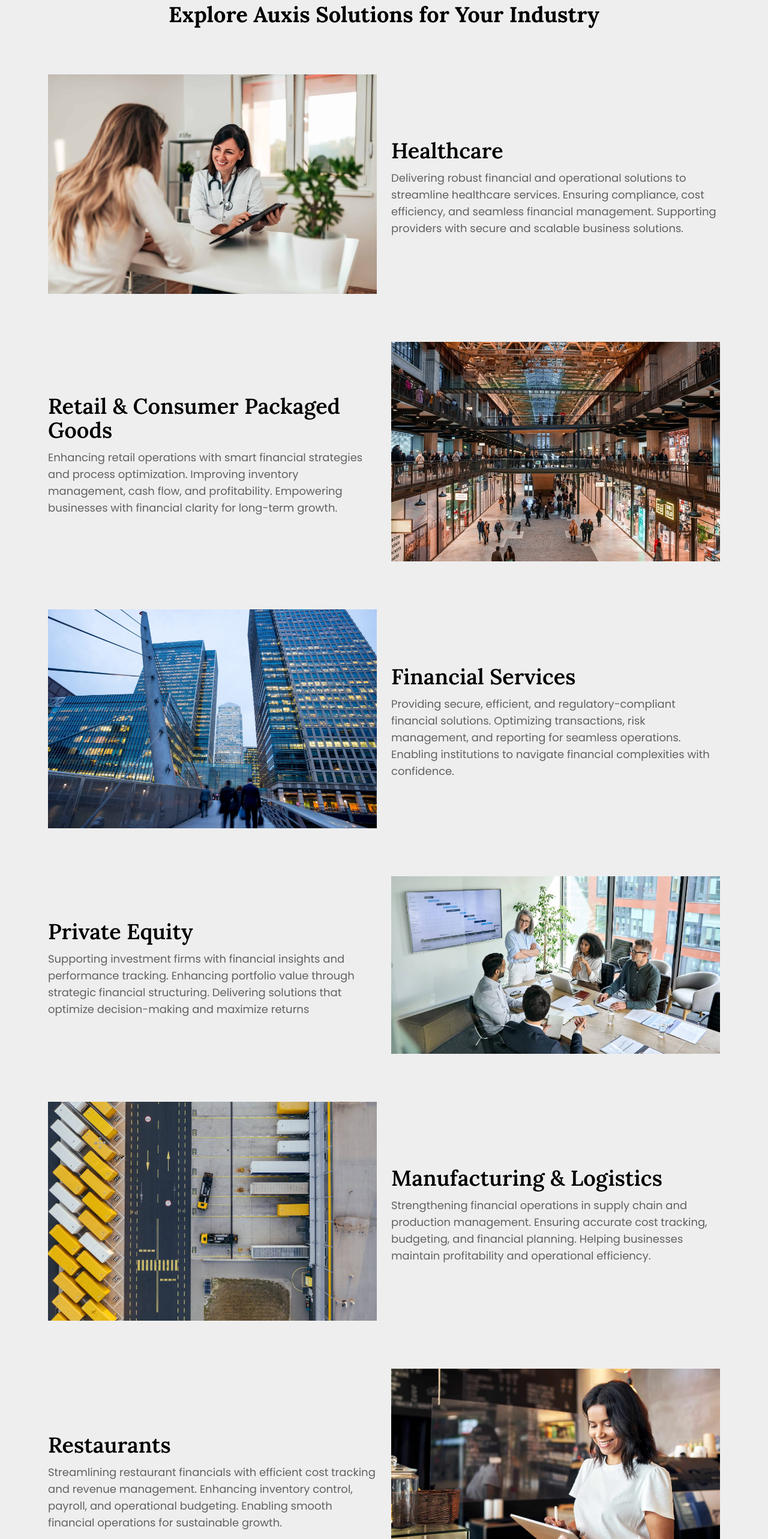
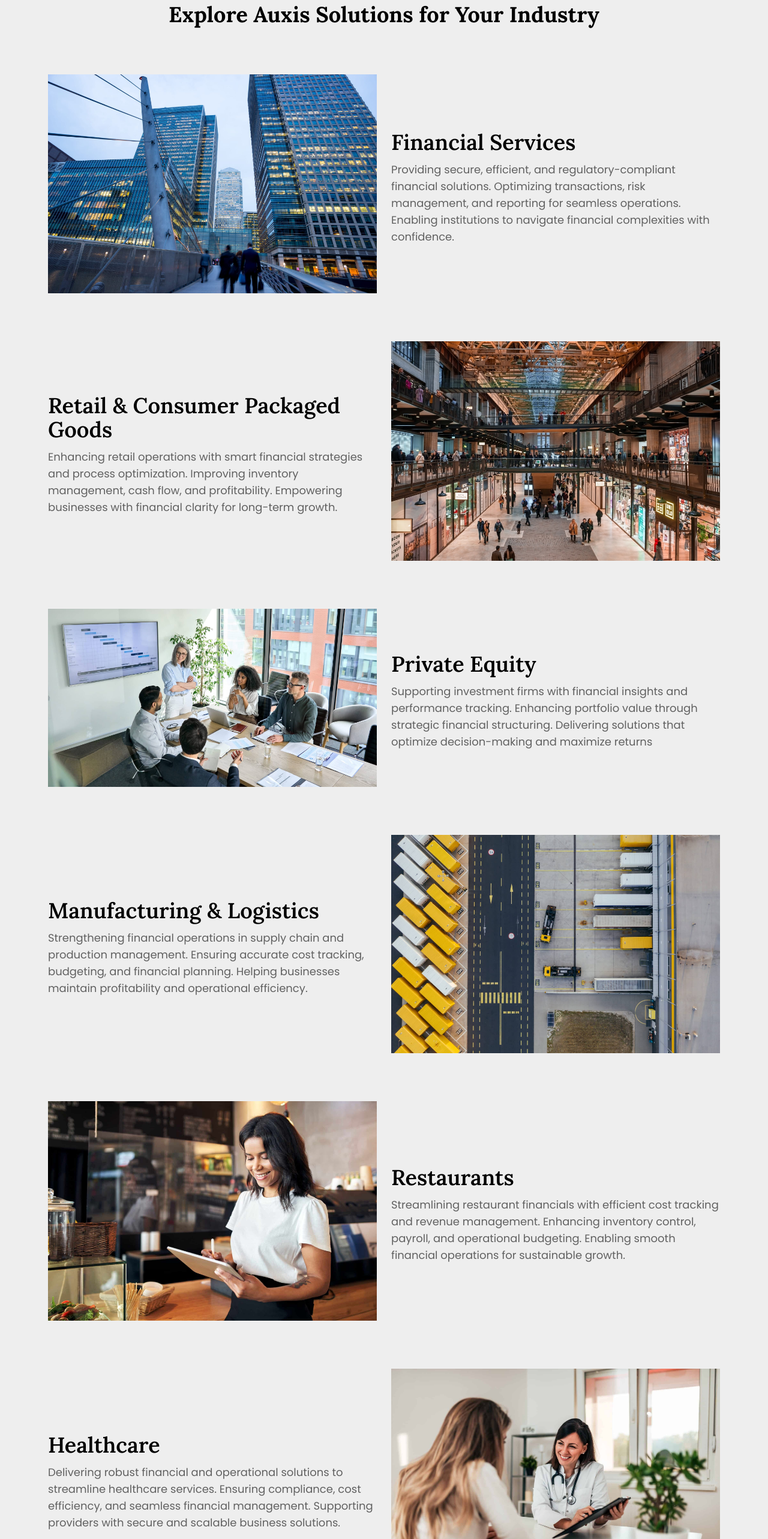
Before and after one commit to solemannoushad/Bizfinx79, a Next.js app: page /industries in a window 1280 px wide. Shown: the part 1280-3846 px from the top of the page at 60% size. Built offline with nearby package versions, Linux system fonts and the light colour scheme; some icons are missing.

Commit message:
industries order updated, list-disc added in 2nd dropsown

```diff
--- a/src/app/contact/page.tsx
+++ b/src/app/contact/page.tsx
@@ -5,10 +5,6 @@
 import React, { useEffect, useState } from 'react'
 
 function page() {
-
-    useEffect(() => {
-          document.title = "Contact Us - Devstella";
-        }, []);
 
 
     const icons = [
@@ -20,10 +16,6 @@
             name: 'phone',
             text: '00966-538320746'
         },
-        // {
-        //     name: 'map-pin',
-        //     text: '123 Innovation Drive, Tech City'
-        // },
     ]
 
   return (
--- a/src/components/Navbar.tsx
+++ b/src/components/Navbar.tsx
@@ -131,9 +131,10 @@
                         onMouseOver={() => setActiveDropdownItem(title)}
                         onMouseOut={hideSecondDropdown}
                       >
-                        <div className="grid grid-cols-2 gap-x-4 gap-y-2">
+                        <div className="grid grid-cols-2 gap-x-4 gap-y-2 px-4">
                           {secondDropdown.map((item) => (
-                            <Link
+                            <li className="list-disc" key={item.title}>
+                              <Link
                               key={item.title}
                               href={item.path}
                               className="text-base hover:text-secondary duration-300"
@@ -141,6 +142,7 @@
                             >
                               {item.title}
                             </Link>
+                            </li>
                           ))}
                         </div>
                       </div>
--- a/src/content/industries.ts
+++ b/src/content/industries.ts
@@ -1,18 +1,13 @@
 export const industriesContent = [
     {
-        img: "healthcare.jpg",
-        title: "Healthcare",
-        description: "Delivering robust financial and operational solutions to streamline healthcare services. Ensuring compliance, cost efficiency, and seamless financial management. Supporting providers with secure and scalable business solutions."
+        img: "financial.jpg",
+        title: "Financial Services",
+        description: "Providing secure, efficient, and regulatory-compliant financial solutions. Optimizing transactions, risk management, and reporting for seamless operations. Enabling institutions to navigate financial complexities with confidence."
     },
     {
         img: "retail.jpg",
         title: "Retail & Consumer Packaged Goods",
         description: " Enhancing retail operations with smart financial strategies and process optimization. Improving inventory management, cash flow, and profitability. Empowering businesses with financial clarity for long-term growth."
-    },
-    {
-        img: "financial.jpg",
-        title: "Financial Services",
-        description: "Providing secure, efficient, and regulatory-compliant financial solutions. Optimizing transactions, risk management, and reporting for seamless operations. Enabling institutions to navigate financial complexities with confidence."
     },
     {
         img: "private.jpg",
@@ -30,6 +25,11 @@
         description: "Streamlining restaurant financials with efficient cost tracking and revenue management. Enhancing inventory control, payroll, and operational budgeting. Enabling smooth financial operations for sustainable growth."
     },
     {
+        img: "healthcare.jpg",
+        title: "Healthcare",
+        description: "Delivering robust financial and operational solutions to streamline healthcare services. Ensuring compliance, cost efficiency, and seamless financial management. Supporting providers with secure and scalable business solutions."
+    },
+    {
         img: "technology.jpeg",
         title: "Technology",
         description: "Providing structured financial solutions tailored for tech-driven enterprises. Supporting software firms with financial planning, investment tracking, and cost management. Ensuring financial sustainability for innovation-driven companies."
```
